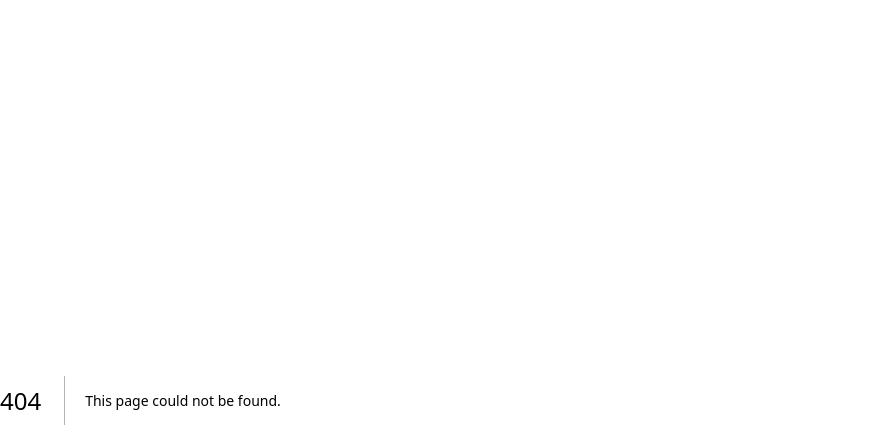
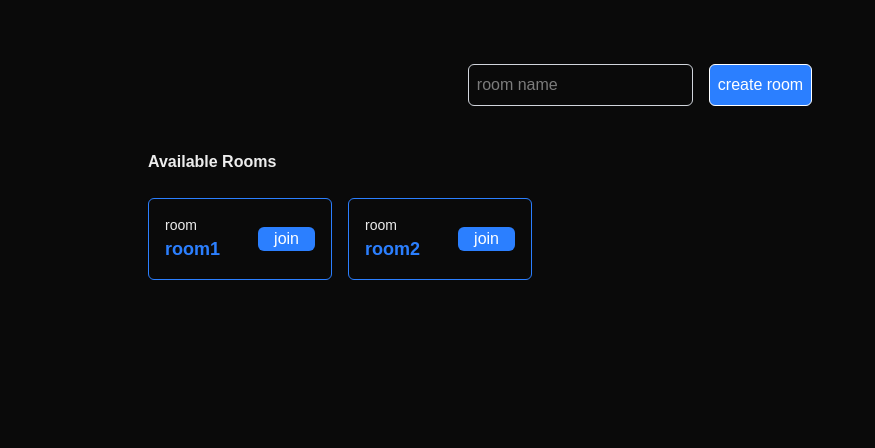
Before and after one commit to SameerAkita/go-next-ts_chat, a Next.js app in the folder client/: page /home in a window 1280 px wide. Before the commit this address had no page. Shown: the top 448 px of the page, without its empty margins (0-875 px from the left). Built offline with nearby package versions, Linux system fonts and the light colour scheme.

Commit message:
add auth_provider and home page

```diff
--- a/client/app/auth/login/page.tsx
+++ b/client/app/auth/login/page.tsx
@@ -1,14 +1,36 @@
+'use client'
+
 import React, { useState } from 'react'
+import { API_URL } from '@/constants'
+import { useRouter } from 'next/navigation'
+import { UserInfo } from '@/modules/auth_provider'
 
 const login = () => {
     const [email, setEmail] = useState('')
     const [password, setPassword] = useState('')
 
+    const router = useRouter()
+
     const submitHandler = async (e: React.SyntheticEvent) => {
         e.preventDefault()
 
         try {
-            const res = await fetch('', {})
+            const res = await fetch(`${API_URL}/login`, {
+                method: 'POST',
+                headers: { 'Content-Type' : 'application/json' },
+                body: JSON.stringify({email, password}),
+            })
+
+            const data = await res.json()
+            if (res.ok) {
+                const user: UserInfo = {
+                    username: data.username,
+                    id: data.id,
+                }
+
+                localStorage.setItem('user_info', JSON.stringify(user))
+                return router.push('/home')
+            }
         } catch(err) {
             console.log(err)
         }
--- /dev/null
+++ b/client/app/home/page.tsx
@@ -0,0 +1,46 @@
+'use client'
+
+import React, { useState } from 'react'
+
+const home = () => {
+    const [rooms, useRooms] = useState<{ id: string, name: string }[]>([
+        {id: '1', name: 'room1'},
+        {id: '2', name: 'room2'},
+    ])
+
+  return (
+    <>
+    <div className='my-8 md:mx-32 w-full h-full px-5'>
+        <div className='flex justify-center mt-3 p-5'>
+            <input type='text' className='border border-gray-300 p-2 rounded-md focus:outline-none focus:border-blue-300' placeholder='room name' />
+            <button className='bg-blue-500 border text-white rounded-md p-2 md:ml-4'>
+                create room
+            </button>
+        </div>
+        <div className='mt-6'>
+            <div className='font-bold'>Available Rooms</div>
+            <div className='grid grid-cols-1 md:grid-cols-5 gap-4 mt-6'>
+                {rooms.map((room, index) => (
+                    <div
+                        key={index}
+                        className='border border-blue-500 p-4 flex items-center rounded-md w-full'
+                    >
+                        <div className='w-full'>
+                            <div className='text-sm'>room</div>
+                            <div className='text-blue-500 font-bold text-lg'>{room.name}</div>
+                        </div>
+                        <div className=''>
+                            <button className='px-4 text-white bg-blue-500 rounded-md'>
+                                join
+                            </button>
+                        </div>
+                    </div>
+                ))}
+            </div>
+        </div>
+    </div>
+    </>
+  )
+}
+
+export default home
--- a/client/app/layout.tsx
+++ b/client/app/layout.tsx
@@ -1,6 +1,7 @@
 import type { Metadata } from "next";
 import { Geist, Geist_Mono } from "next/font/google";
 import "./globals.css";
+import AuthContextProvider from "@/modules/auth_provider";
 
 const geistSans = Geist({
   variable: "--font-geist-sans",
@@ -27,7 +28,9 @@ export default function RootLayout({
       <body
         className={`${geistSans.variable} ${geistMono.variable} antialiased flex flex-col md:flex-row h-full min-h-screen`}
       >
-        {children}
+        <AuthContextProvider>
+          {children}
+        </AuthContextProvider>
       </body>
     </html>
   );
--- a/client/app/page.tsx
+++ b/client/app/page.tsx
@@ -3,12 +3,12 @@
 import React from 'react'
 import { useRouter } from 'next/navigation'
 
-const Home = () => {
+const Page = () => {
   const router = useRouter()
 
   return (
-    router.push('/auth/login')
+    router.push('/home')
   )
 }
 
-export default Home
+export default Page
--- /dev/null
+++ b/client/constants/index.ts
@@ -0,0 +1 @@
+export const API_URL = process.env.NEXT_PUBLIC_API_URL || 'http://127.0.0.1.8080'
--- /dev/null
+++ b/client/modules/auth_provider.tsx
@@ -0,0 +1,56 @@
+'use client'
+
+import { redirect } from 'next/navigation'
+import React, { createContext, useState, useEffect } from 'react'
+
+export type UserInfo = {
+    username: string
+    id: string
+}
+
+export const AuthContext = createContext<{
+    authenticated: boolean
+    setAuthenticated: (auth: boolean) => void
+    user: UserInfo
+    setUser: (user: UserInfo) => void
+}>({
+    authenticated: false,
+    setAuthenticated: () => {},
+    user: {username: '', id: '' },
+    setUser: () => {},
+})
+
+const AuthContextProvider = ({ children }: { children: React.ReactNode}) => {
+    const [authenticated, setAuthenticated] = useState(false)
+    const [user, setUser] = useState<UserInfo>({ username: '', id: '' })
+
+    useEffect(() => {
+        const userInfo = localStorage.getItem('user_info')
+
+        if (!userInfo) {
+            return
+        } else {
+            const user: UserInfo = JSON.parse(userInfo)
+            if (user) {
+                setUser({
+                    username: user.username,
+                    id: user.id,
+                })
+            }
+            setAuthenticated(true)
+        }
+    }, [authenticated])
+
+  return (
+    <AuthContext.Provider value={{
+        authenticated: authenticated,
+        setAuthenticated: setAuthenticated,
+        user: user,
+        setUser: setUser,
+    }}>
+        {children}
+    </AuthContext.Provider>
+  )
+}
+
+export default AuthContextProvider
```
